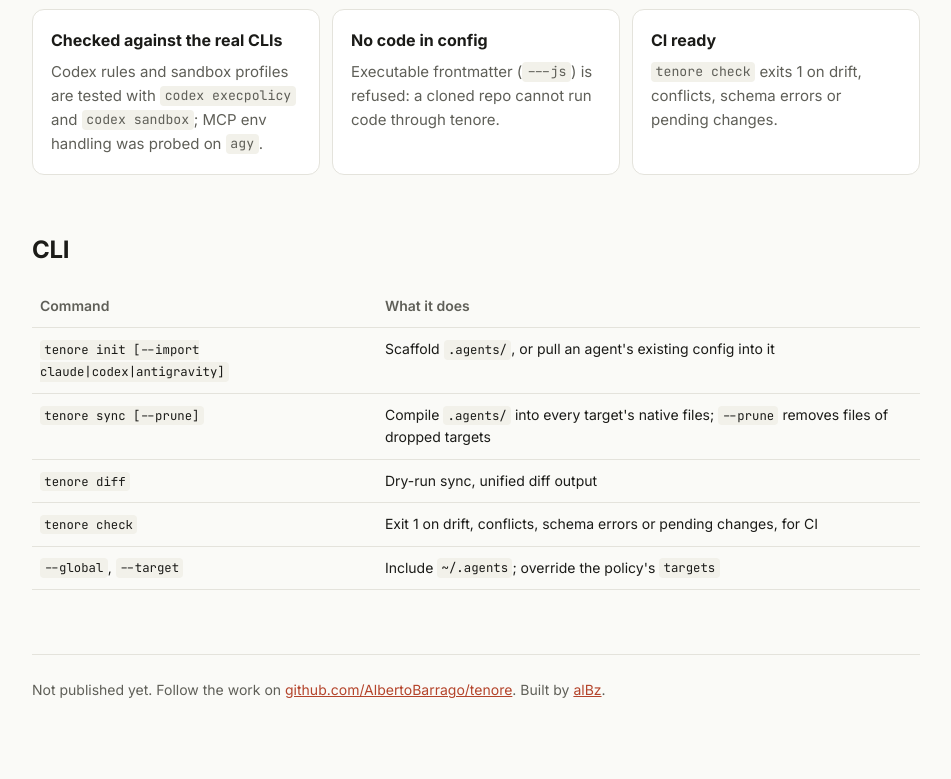
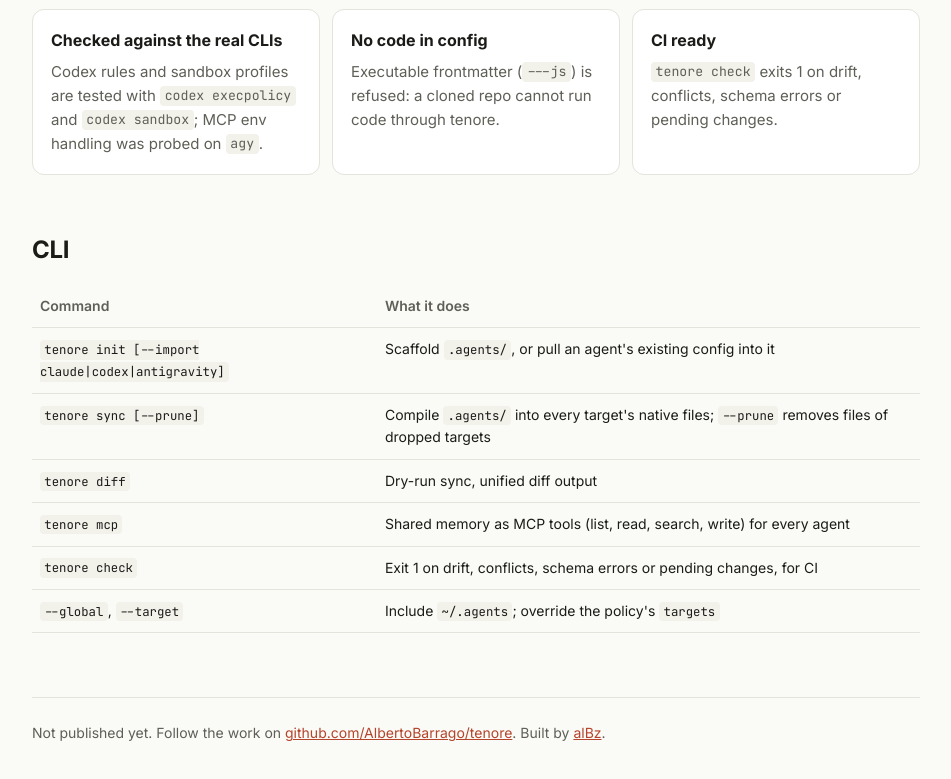
Before and after one commit to AlbertoBarrago/tenore, a website: page index.html in a window 1280 px wide. Shown: the part 2127-2906 px from the top of the page, without its empty margins (164-1115 px from the left). Drawn offline with Linux system fonts and the light colour scheme.

Commit message:
docs: memory MCP server in README and landing page

```diff
--- a/index.html
+++ b/index.html
@@ -349,6 +349,7 @@ enabled = false</pre>
             <tr><td><code>tenore init [--import claude|codex|antigravity]</code></td><td>Scaffold <code>.agents/</code>, or pull an agent's existing config into it</td></tr>
             <tr><td><code>tenore sync [--prune]</code></td><td>Compile <code>.agents/</code> into every target's native files; <code>--prune</code> removes files of dropped targets</td></tr>
             <tr><td><code>tenore diff</code></td><td>Dry-run sync, unified diff output</td></tr>
+            <tr><td><code>tenore mcp</code></td><td>Shared memory as MCP tools (list, read, search, write) for every agent</td></tr>
             <tr><td><code>tenore check</code></td><td>Exit 1 on drift, conflicts, schema errors or pending changes, for CI</td></tr>
             <tr><td><code>--global</code>, <code>--target</code></td><td>Include <code>~/.agents</code>; override the policy's <code>targets</code></td></tr>
           </tbody>
```
Also changed, not shown: README.md.
